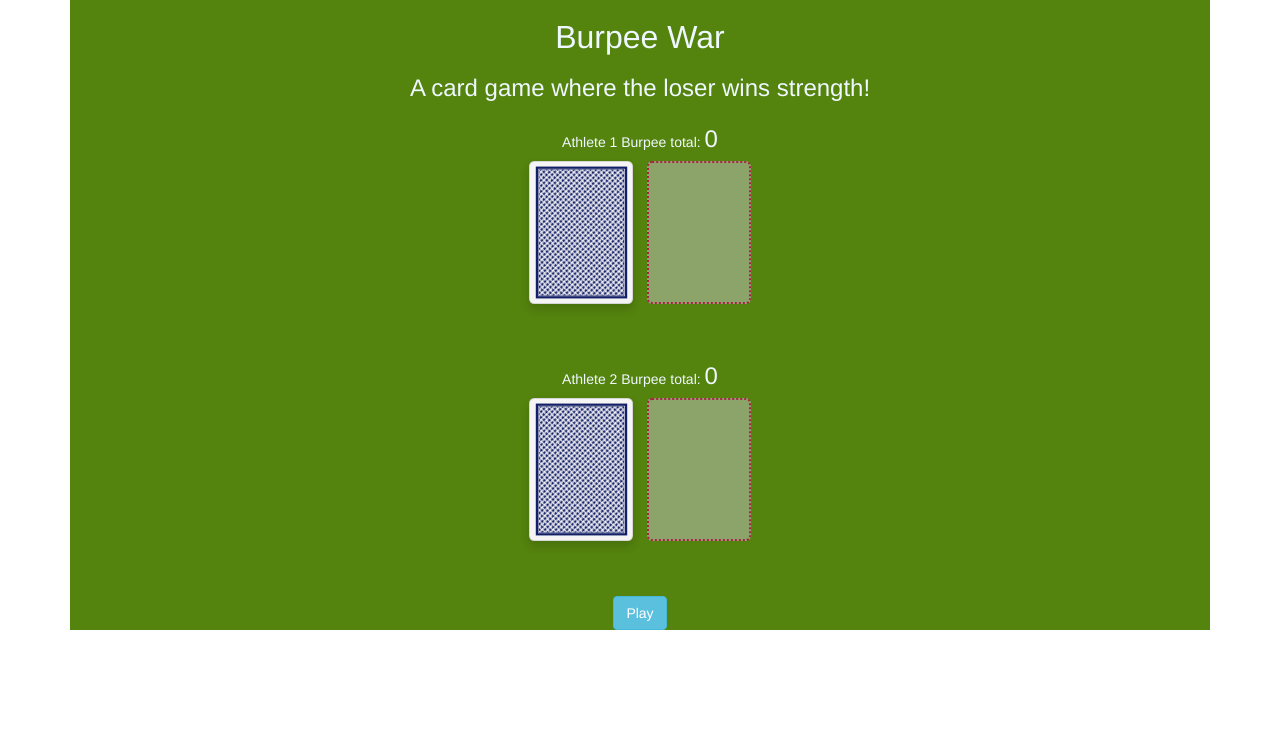
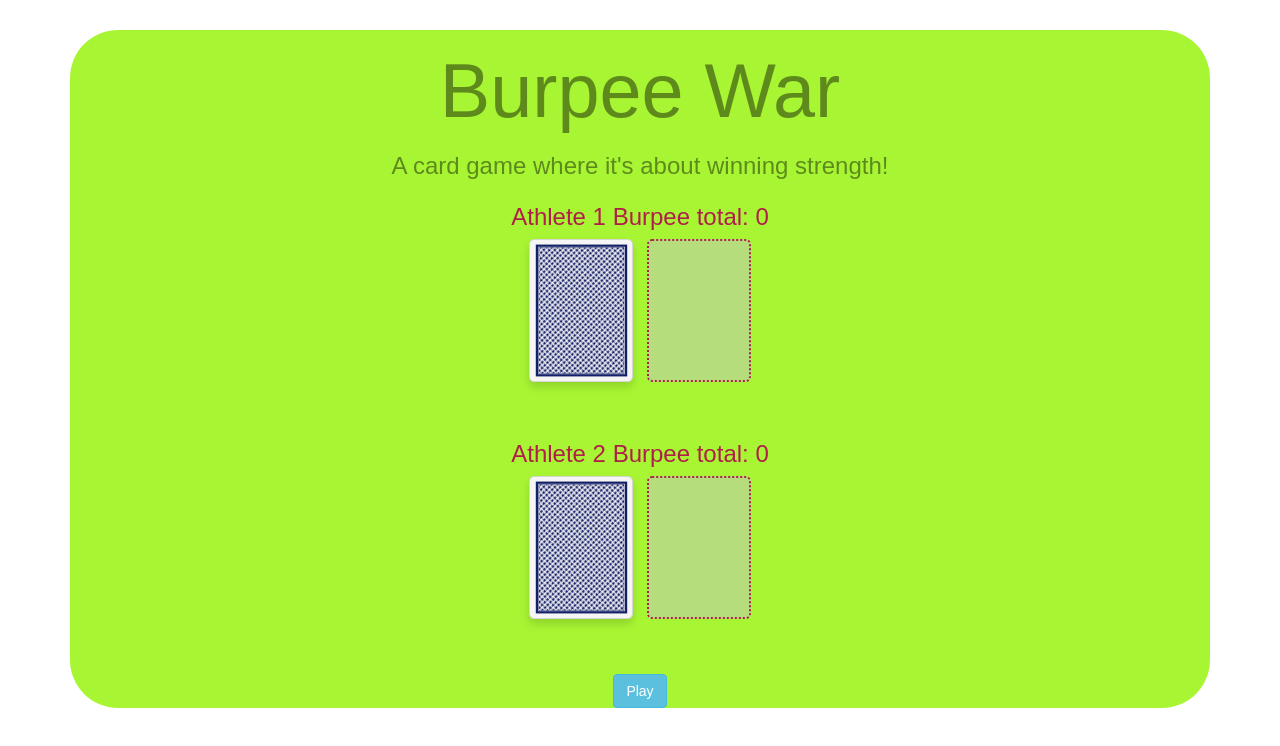
Before and after one commit to MBJaeger/war, a plain HTML site: page index.html in a window 1280 px wide. Drawn offline with nearby package versions, Linux system fonts and the light colour scheme; a web font is replaced by a local one.

Commit message:
css changes

```diff
--- a/css/main.css
+++ b/css/main.css
@@ -1,13 +1,35 @@
 .container {
-  background-color: rgb(84, 131, 14);
+  background-color: rgb(168, 246, 51);
   justify-content: center;
   align-items: center;
   color: aliceblue;
   text-align: center;
-  font:
+  font-family: 'Lacquer', sans-serif;
+  border-radius: 0.5in;
+  border-width: 0.5in;
+  border-color: rgba(41, 41, 41, 0.75);
+  margin-top: 8mm;
 }
 
+.identifier {
+font-size: x-large;
+color: #b01f4a;
+}
 
+.title {
+  font-size: 20mm;
+  font-weight: 400;
+  color: rgba(0, 0, 0, 0.438)
+}
+
+.btn {
+  margin-bottom: 15px;
+}
+
+.winnermsg {
+  color:red;
+  font-size: 100px;
+}
 
 @charset "UTF-8";
 .card {
--- a/index.html
+++ b/index.html
@@ -19,19 +19,19 @@
 <body>
     <div class="container">
     </head>
-    <header class="title"><h2 style="font-size: xx-large">Burpee War</h2>
-    <h3 class="memo">A card game where the loser wins strength!</h3>
-    <h2 id ="message"></h2>
+    <header class="title"><h2 class="title">Burpee War</h2>
+    <h3 class="memo">A card game where it's about winning strength!</h3>
+    <h2 class="winnermsg" id ="message"></h2>
     </header>
     </head>
 
-    <div>Athlete 1 Burpee total: <span style="font-size: x-large" id="score1"></span></div>
+    <div class="identifier">Athlete 1 Burpee total: <span class="identifier" id="score1"></span></div>
     <div id="deck1" class="card back-blue large shadow"></div>
     <div id="flipped1" class="card large outline"></div>
 
 
     <br>
-    <div>Athlete 2 Burpee total: <span pan style="font-size: x-large"id="score2"></span></div>
+    <div class="identifier">Athlete 2 Burpee total: <span class="identifier" id="score2"></span></div>
     <div id="deck2" class="card back-blue large shadow"></div>
     <div id="flipped2" class="card large outline"></div>
 
```
Also changed, not shown: 1 other file.
